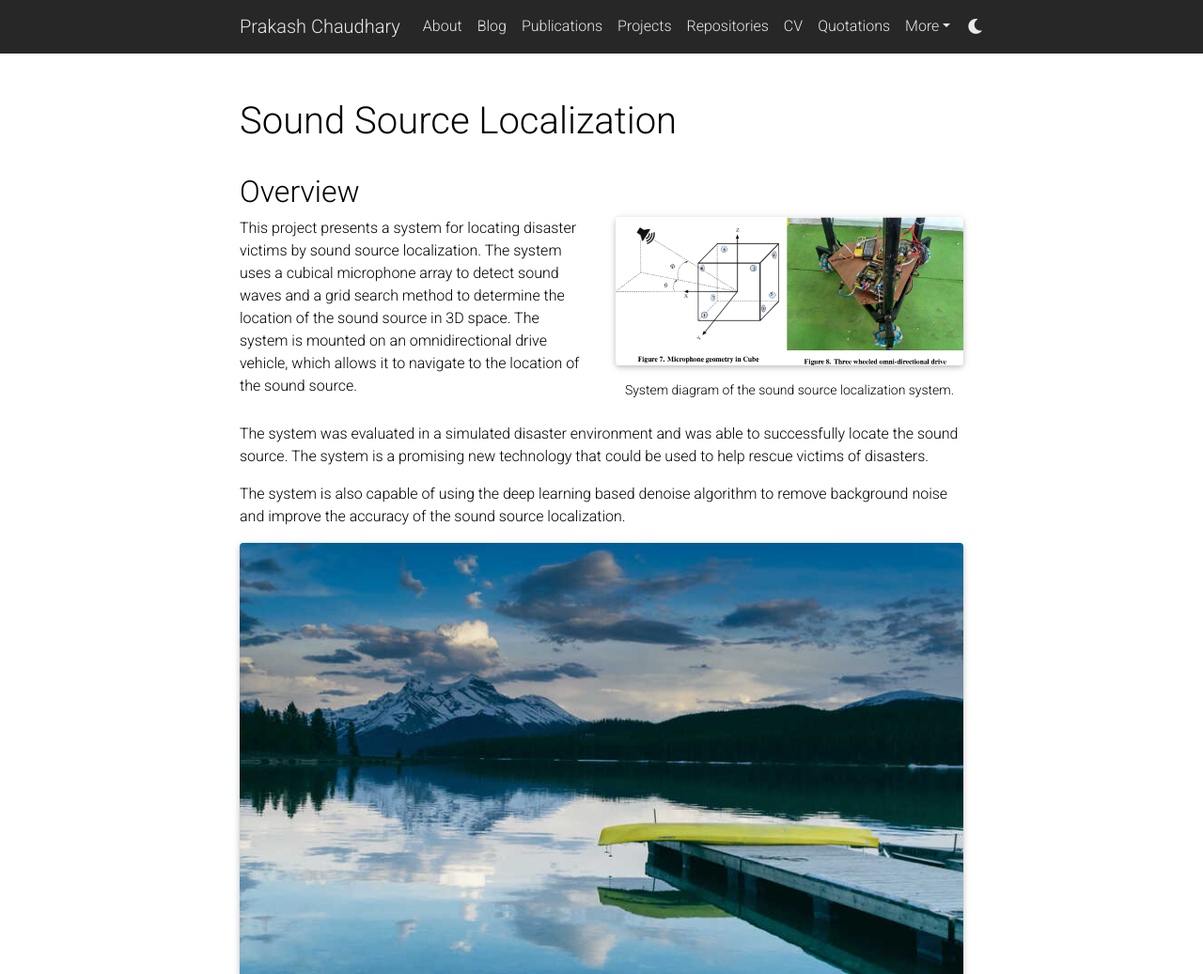
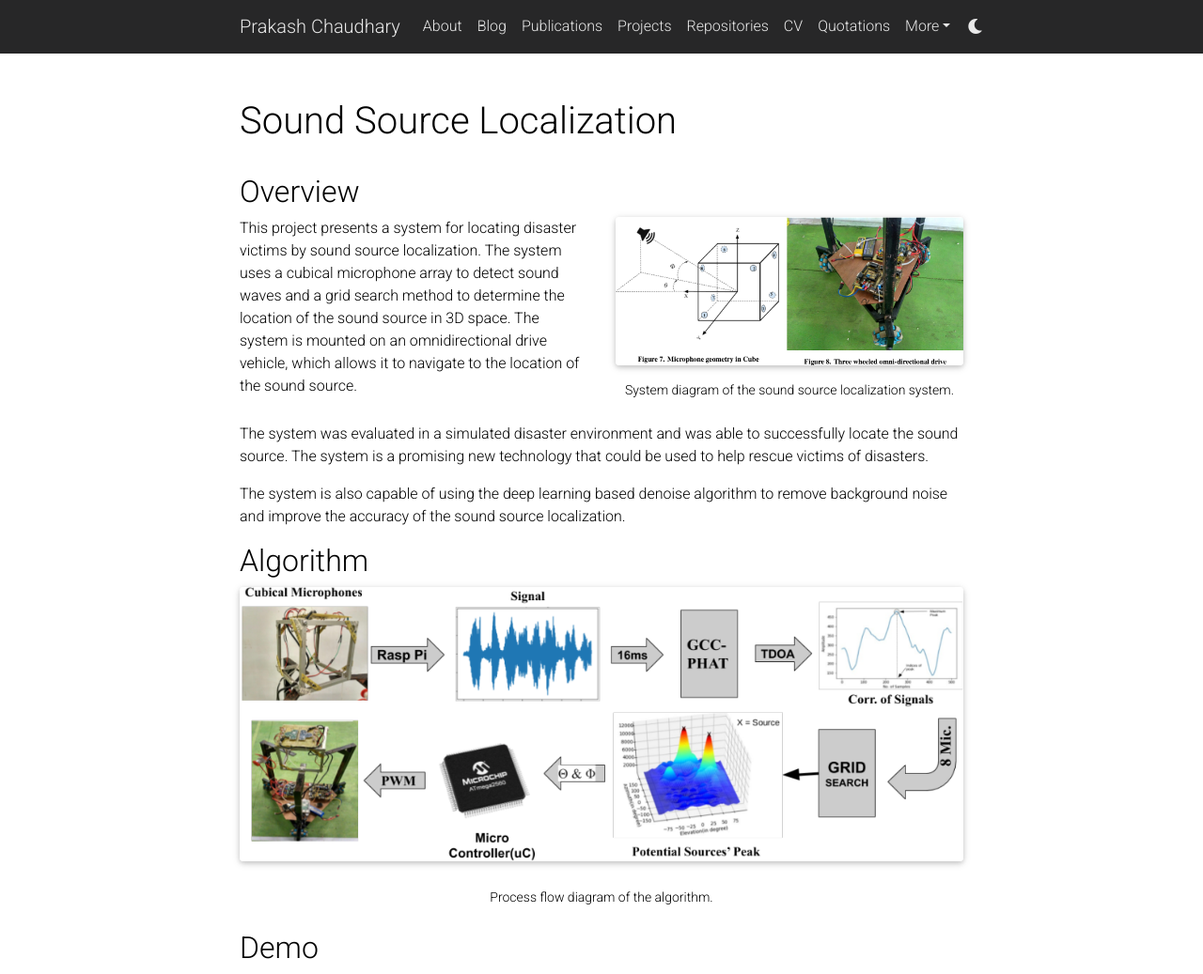
Before and after one commit to connectwithprakash/connectwithprakash.github.io, a Jekyll site: the page built from _projects/sound_source_localization.md, in a window 1280 px wide and 1400 px high. Shown: the top 1037 px of the window at 94% size. Built offline with Jekyll 4.4.1, drawn with Linux system fonts in a browser that asks for light colours; full-size pictures stand in for the smaller copies a plugin makes; comment, search, counter and statistics services are not loaded; a style sheet for code colours, icons or effects is not loaded; some of the changed text lies outside the part shown; grey boxes are pictures that could not be loaded.

Commit message:
[Feat]: Add algo and demo of SSL project.

```diff
--- a/_projects/sound_source_localization.md
+++ b/_projects/sound_source_localization.md
@@ -25,18 +25,21 @@
 
 The system is also capable of using the deep learning based denoise algorithm to remove background noise and improve the accuracy of the sound source localization.
 
+## Algorithm
+<!-- Add an image -->
 <div class="row">
     <div class="col-sm mt-3 mt-md-0">
-        {% include figure.html path="assets/img/5.jpg" title="example image" class="img-fluid rounded z-depth-1" %}
+        {% include figure.html path="/assets/img/projects/sound_source_localization/algorithm.png" title="Algorithm image" class="img-fluid rounded z-depth-1" %}
     </div>
 </div>
 <div class="caption">
-    This image can also have a caption. It's like magic.
+    Process flow diagram of the algorithm.
 </div>
 
-You can also put regular text between your rows of images.
-Say you wanted to write a little bit about your project before you posted the rest of the images.
-You describe how you toiled, sweated, *bled* for your project, and then... you reveal its glory in the next row of images.
+## Demo
+<!-- embed a youtube video -->
+<iframe width="560" height="315" src="https://www.youtube.com/embed/Y1u37uJwSeI" frameborder="0" allow="autoplay; encrypted-media" allowfullscreen></iframe>
+<br>
 
 
 <div class="row justify-content-sm-center">
```
